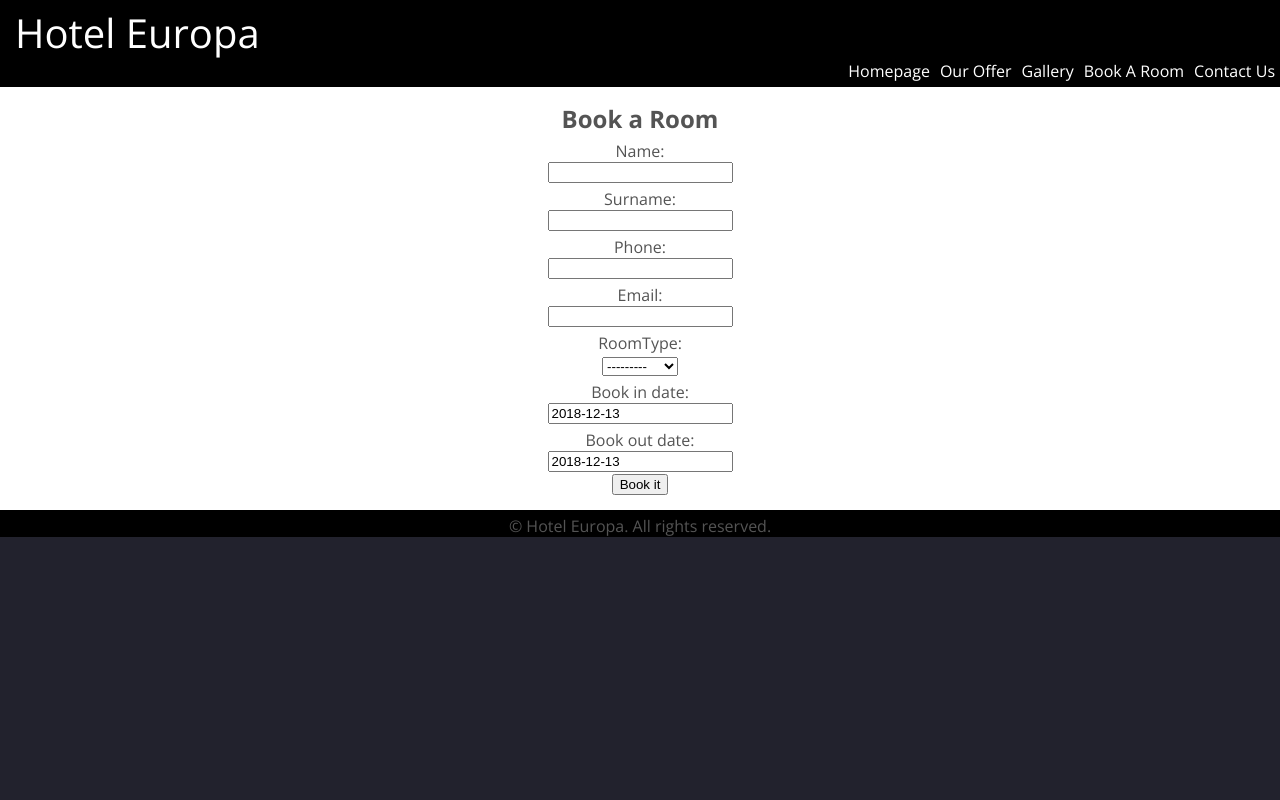
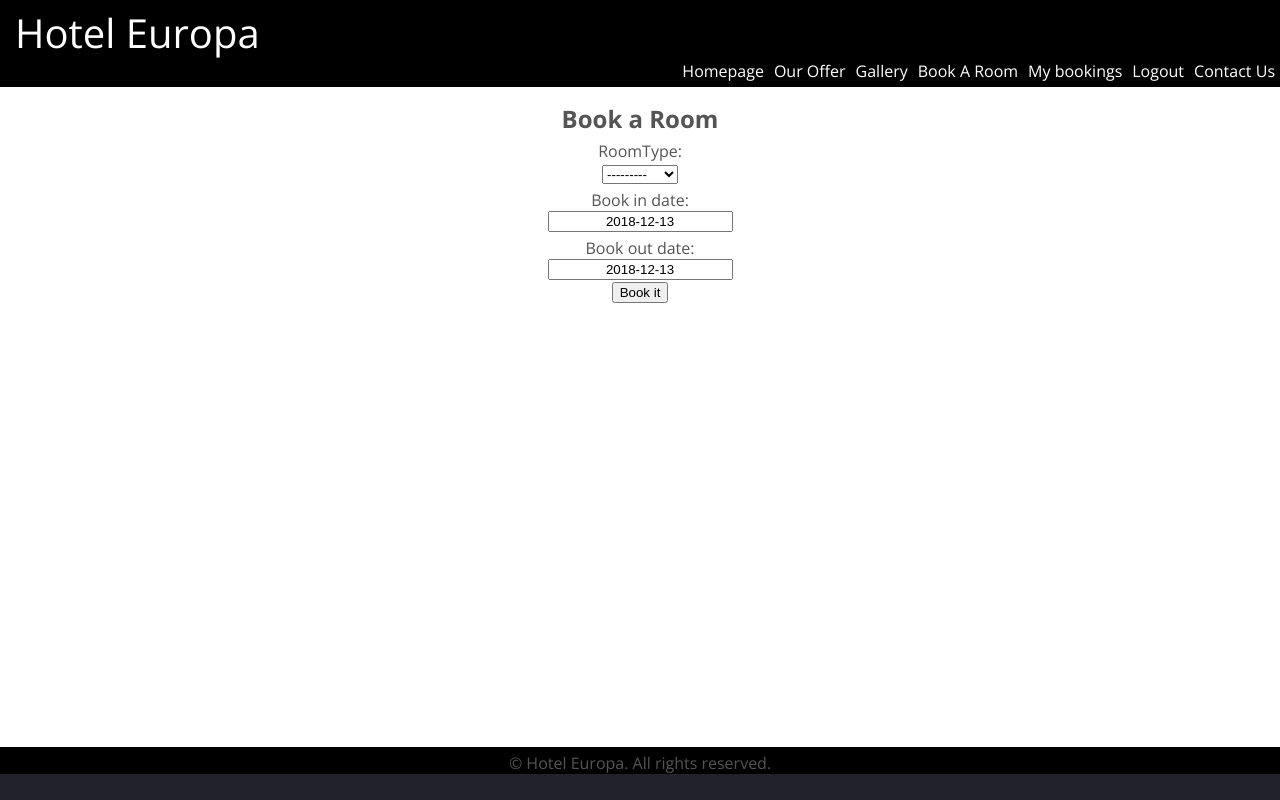
Before and after one commit to Jatin-Nikhil/new, a Django app: page /booking/ in a window 1280 px wide. Run offline with Django 3.2, Linux system fonts and the light colour scheme; a user stored in the database is signed in; data comes from the database, SQL or seed files in the repository; both versions use the stored data as it was before the commit; some libraries are stand-ins or nearby versions.

Commit message:
Login/Registration/Booking
Added login and registration system, added booking system dependant on the user authorization status

```diff
--- a/accounts/templates/registration/login.html
+++ b/accounts/templates/registration/login.html
@@ -3,7 +3,5 @@
 
 {% block title %}Login Hotel Europa{% endblock %}
 
-{% block content %}
-	<div>
-	</div>
+{% block main %}
 {% endblock %}
--- a/hotel/admin.py
+++ b/hotel/admin.py
@@ -1,6 +1,6 @@
 from django.contrib import admin
-from .models import Hotel, Room_type, Room, Reservation, Reserved_room
-#Profile
+from .models import Hotel, Room_type, Room, Profile, Reservation, Reserved_room
+
 # Register your models here.
-myModels = [Hotel, Room_type, Room, Reservation, Reserved_room]
+myModels = [Hotel, Room_type, Room, Profile, Reservation, Reserved_room]
 admin.site.register(myModels)
--- a/hotel/forms.py
+++ b/hotel/forms.py
@@ -1,26 +1,35 @@
 from django import forms
-"""from django.contrib.auth.forms import UserCreationForm
-from django.contrib.auth.models import User"""
+from django.contrib.auth.forms import UserCreationForm
+from django.contrib.auth.models import User
 from .models import Reservation
 from django.contrib.admin import widgets
 
 
-"""class SignUpForm(UserCreationForm):
-    name = forms.CharField(max_length=30, required=True)
-    surname = forms.CharField(max_length=30, required=True)
-    phone = forms.CharField(max_length=9, required=True)
-    email = forms.EmailField(required=True)
+class SignUpForm(UserCreationForm):
+	name = forms.CharField(max_length=30, required=True)
+	surname = forms.CharField(max_length=30, required=True)
+	phone = forms.CharField(max_length=9, required=True)
+	email = forms.EmailField(required=True)
 
-    class Meta:
-        model = User
-        fields = ('username', 'name', 'surname', 'phone', 'email', 'password1', 'password2', )
-"""
+	class Meta:
+		model = User
+		fields = ('username', 'name', 'surname', 'phone', 'email', 'password1', 'password2', )
+
 class Booking(forms.ModelForm):
 
-    class Meta:
-        model = Reservation
-        fields = ('name', 'surname', 'phone', 'email', 'roomType', 'bookIn', 'bookOut',)
-        widgets = {
-        	'bookIn': forms.DateInput(attrs={'class': 'datepicker'}),
-        	'bookOut': forms.DateInput(attrs={'class': 'datepicker'})
-        	}
+	def __init__(self, *args, **kwargs):
+		user = kwargs.pop('user')
+		super(Booking, self).__init__(*args, **kwargs)
+		if user.is_authenticated:
+			self.fields.pop('name')
+			self.fields.pop('surname')
+			self.fields.pop('phone')
+			self.fields.pop('email')
+
+	class Meta:
+		model = Reservation
+		fields = ('name', 'surname', 'phone', 'email', 'roomType', 'bookIn', 'bookOut',)
+		widgets = {
+			'bookIn': forms.DateInput(attrs={'class': 'datepicker'}),
+			'bookOut': forms.DateInput(attrs={'class': 'datepicker'})
+			}
--- a/hotel/models.py
+++ b/hotel/models.py
@@ -1,8 +1,8 @@
 from django.db import models
 from django.utils import timezone
-"""from django.contrib.auth.models import User
+from django.contrib.auth.models import User
 from django.db.models.signals import post_save
-from django.dispatch import receiver"""
+from django.dispatch import receiver
 # Create your models here.
 
 
@@ -41,17 +41,16 @@ class Room(models.Model):
                 %s Rented: %s Price: %d Description: %s'%(self.number, self.roomType.typeID, self.roomType.name, self.hotelName.name,
                                                             self.roomType.capacity, self.rented, self.roomType.price, self.roomType.description)
 
-"""
+
 class Profile(models.Model):
     user = models.OneToOneField(User, on_delete = models.CASCADE)
     name = models.CharField(max_length = 100)
     surname = models.CharField(max_length = 100)
     phone = models.CharField(max_length = 9)
-    email = models.EmailField()
 
     def __str__(self):
-        return 'Nickname: %s Name: %s Surname: %s Phone: %s Email: %s'%(self.user, self.name, self.surname,
-                                                                        self.phone, self.email)
+        return 'Nickname: %s Name: %s Surname: %s Phone: %s Email: %s'%(self.user.username, self.name, self.surname,
+                                                                        self.phone, self.user.email)
 
 @receiver(post_save, sender=User)
 def create_user_profile(sender, instance, created, **kwargs):
@@ -61,7 +60,7 @@ def create_user_profile(sender, instance, created, **kwargs):
 @receiver(post_save, sender=User)
 def save_user_profile(sender, instance, **kwargs):
     instance.profile.save()
-"""
+
 
 class Reservation(models.Model):
     reservationID = models.AutoField(primary_key = True)
--- a/hotel/static/css/style.css
+++ b/hotel/static/css/style.css
@@ -1,6 +1,7 @@
 html, body {
 	height: 100%;
 	font-size: 100%;
+	box-sizing: border-box;
 }
 body {
 	margin: 0px;
@@ -35,10 +36,6 @@ header h1{
 	font-weight: 300;
 	font-size: 2.5em;
 }
-p {
-	padding-top: 5px;
-	margin: 0px;
-}
 
 footer {
 	background-color: black;
@@ -52,14 +49,42 @@ footer {
     display: inline-block;
     margin-left: auto;
     margin-right: auto;
+    text-align: center;
 }
-#center label {
-	display: block
+#center input{
+	display: block;
+	text-align: center;
+	margin-right: auto;
+  	margin-left: auto;
 }
-#center input {
-	display: block
+#center p{
+	display: block;
+	text-align: center;
+	margin-right: auto;
+  	margin-left: auto;
 }
-
+#center label{
+	display: block;
+	text-align: center;
+	margin-right: auto;
+  	margin-left: auto;
+}
+#center li, ul{
+	display: block;
+	text-align: center;
+	margin-right: auto;
+  	margin-left: auto;
+}
+#center a {
+	color: #545454;
+}
+p {
+	padding-top: 5px;
+	margin: 0px;
+}
+main {
+	min-height: 82.5%;
+}
 
 @media (min-width: 800px) {
 main {
@@ -80,13 +105,13 @@ nav {
 nav a{
 	padding: 0px 5px 5px 5px;
 }
-ul {
+#menu {
 	list-style-type: none;
 	padding: 0px;
 	margin: 0px;
 	display: inline-block;
 }
-li {
+#menu li {
 	float: left;
 }
 
--- a/hotel/templates/hotel/base.html
+++ b/hotel/templates/hotel/base.html
@@ -5,7 +5,6 @@
 <meta http-equiv="Content-Type" content="text/html; charset=utf-8" />
 <meta name="viewport" content="width=device-width, initial-scale=1.0" />
 <link rel="stylesheet" href="//code.jquery.com/ui/1.12.1/themes/base/jquery-ui.css">
-<link rel="stylesheet" href="/resources/demos/style.css">
 <script src="http://ajax.googleapis.com/ajax/libs/jquery/1.7.1/jquery.min.js" type="text/javascript"></script>
 <script src="https://code.jquery.com/jquery-1.12.4.js"></script>
 <script src="https://code.jquery.com/ui/1.12.1/jquery-ui.js"></script>
@@ -29,14 +28,14 @@
 			<li><a href="{% url 'offer' %}">Our Offer</a></li>
 			<li><a href="{% url 'gallery' %}" >Gallery</a></li>
 			<li><a href="{% url 'bookRoom' %}">Book A Room</a></li>
-			<!--{% block login %}
+			{% block login %}
 				{% if user.is_authenticated %}
-					<li><a href ="#">My bookings</a></li>
+					<li><a href ="{% url 'bookings' %}">My bookings</a></li>
 					<li><a href="{% url 'logout' %}">Logout</a></li>
 				{% else %}
 					<li><a href="{% url 'login' %}">Sign in</a></li>
 				{% endif %}
-			{% endblock %}-->
+			{% endblock %}
 			<li><a href="{% url 'contact' %}">Contact Us</a></li>
 	    </ul>
 	</nav>
--- a/hotel/templates/hotel/bookRoom.html
+++ b/hotel/templates/hotel/bookRoom.html
@@ -6,8 +6,8 @@
 {% block header %}
 <script>
 $( function() {
-$( "#id_bookIn" ).datepicker({ minDate: 0, maxDate: "+24M", dateFormat: 'dd.mm.yy',});
-$( "#id_bookOut" ).datepicker({ minDate: 0, maxDate: "+24M", dateFormat: 'dd.mm.yy',});
+$( "#id_bookIn" ).datepicker({ minDate: 0, maxDate: "+24M", dateFormat: 'yy-mm-dd',});
+$( "#id_bookOut" ).datepicker({ minDate: 0, maxDate: "+24M", dateFormat: 'yy-mm-dd',});
 } );
 </script>
 {% endblock %}
--- a/hotel/templates/registration/login.html
+++ b/hotel/templates/registration/login.html
@@ -3,8 +3,8 @@
 
 {% block title %}Login Hotel Europa{% endblock %}
 
-{% block content %}
-	<div id = "login">
+{% block main %}
+	<div id = "center">
 		<h2><strong>Sign in</h2></strong>
 		<form method="post">
  			{% csrf_token %}
--- a/hotel/templates/registration/signUp.html
+++ b/hotel/templates/registration/signUp.html
@@ -3,8 +3,8 @@
 
 {% block title %}Sign Up Hotel Europa{% endblock %}
 
-{% block content %}
-	<div id = "login">
+{% block main %}
+	<div id = "center">
   		<h2>Sign up</h2>
   		<form method="post">
   			{% csrf_token %}
--- a/hotel/urls.py
+++ b/hotel/urls.py
@@ -7,8 +7,8 @@ urlpatterns = [
     path('contact/', views.contact, name='contact'),
     path('gallery/', views.gallery, name='gallery'),
     path('offer/', views.offer, name='offer'),
-    path('booking/', views.bookRoom, name='bookRoom'),
-    path('bookSuccess/<int:pk>', views.bookSuccess, name='bookSuccess')
+    path('booking/', views.book_room, name='bookRoom'),
+    path('bookSuccess/<int:pk>', views.book_success, name='bookSuccess'),
+    path('signUp/', views.sign_up, name='signUp'),
+    path('bookings/', views.my_bookings, name='bookings'),
 ]
-
-#path('signUp/', views.signUp, name='signUp'),
--- a/hotel/views.py
+++ b/hotel/views.py
@@ -1,31 +1,35 @@
 from django.shortcuts import render, redirect
 from django.http import HttpResponse
-from .models import Hotel, Room_type, Room, Reservation, Reserved_room
+from django.utils import timezone
+from .models import Hotel, Room_type, Room, Profile, Reservation, Reserved_room
 from hotel.forms import Booking
-"""Profile
 from django.contrib.auth import login, authenticate
-from hotel.forms import SignUpForm"""
+from hotel.forms import SignUpForm
 # Create your views here.
 
 def index(request):
 	hotels = Hotel.objects.all()
 	return render(request, 'hotel/index.html', {'hotels' : hotels})
 
+
 def contact(request):
 	hotels = Hotel.objects.all()
 	return render(request, 'hotel/contact.html', {'hotels' : hotels})
+
 
 def offer(request):
 	hotels = Hotel.objects.all()
 	rooms = Room_type.objects.all()
 	return render(request, 'hotel/offer.html', {'hotels' : hotels, 'rooms' : rooms})
 
+
 def gallery(request):
 	hotels = Hotel.objects.all()
 	i, p = "123456", "123"
 	return render(request, 'hotel/gallery.html', {'hotels' : hotels, 'i' : i, 'p' : p})
-"""
-def signUp(request):
+
+
+def sign_up(request):
 	if request.method == 'POST':
 		form = SignUpForm(request.POST)
 		if form.is_valid():
@@ -43,26 +47,44 @@ def signUp(request):
 	else:
 		form = SignUpForm()
 	return render(request, 'registration/signUp.html', {'form' : form})
-"""
-def bookRoom(request):
+
+
+def book_room(request):
+	form = Booking(request.POST or None, user=request.user)
 	if request.method == 'POST':
-		form = Booking(request.POST)
 		if form.is_valid():
-			reservation = form.save(commit=False)
-			reservation.name = form.cleaned_data.get('name')
-			reservation.surname = form.cleaned_data.get('surname')
-			reservation.phone = form.cleaned_data.get('phone')
-			reservation.email = form.cleaned_data.get('email')
-			reservation.bookIn = form.cleaned_data.get('bookIn')
-			reservation.bookOut = form.cleaned_data.get('bookOut')
-			reservation.save()
+			if request.user.is_authenticated:
+				reservation = form.save(commit=False)
+				guest = Profile.objects.get(user=request.user)
+				reservation.name = guest.name
+				reservation.surname = guest.surname
+				reservation.phone = guest.phone
+				reservation.email = guest.user.email
+				reservation.save()
+
+			else:
+				reservation = form.save()
+
 			n = reservation.pk
 			return redirect('bookSuccess', n)
-	else:
-		form = Booking()
 	return render(request, 'hotel/bookRoom.html', {'form' : form})
 
-def bookSuccess(request, pk):
+
+def book_success(request, pk):
 	receipts = Reservation.objects.get(reservationID=pk)
 	receipts.price()
 	return render(request, 'hotel/bookSuccess.html', {'receipts' : receipts})
+
+
+def my_bookings(request):
+	guest = Profile.objects.get(user=request.user)
+	bookings = Reservation.objects.filter(
+		name=guest.name
+		).filter(
+		surname=guest.surname
+		).filter(
+		phone=guest.phone
+		).exclude(
+		bookOut__lt=timezone.now()
+		)
+	return render(request, 'hotel/myBookings.html', {'bookings' : bookings})
--- a/projektHotel/settings.py
+++ b/projektHotel/settings.py
@@ -104,7 +104,7 @@ AUTH_PASSWORD_VALIDATORS = [
 # Internationalization
 # https://docs.djangoproject.com/en/2.1/topics/i18n/
 
-LANGUAGE_CODE = 'pl'
+LANGUAGE_CODE = 'en'
 
 TIME_ZONE = 'Europe/Warsaw'
 
@@ -119,5 +119,5 @@ USE_TZ = True
 # https://docs.djangoproject.com/en/2.1/howto/static-files/
 
 STATIC_URL = '/static/'
-LOGIN_REDIRECT_URL = '/hotelEuropa'
-LOGOUT_REDIRECT_URL = '/hotelEuropa'
+LOGIN_REDIRECT_URL = '/'
+LOGOUT_REDIRECT_URL = '/'
```
Also changed, not shown: hotel/templates/hotel/bookSuccess.html (+10 -9 lines), hotel/templates/hotel/myBookings.html (added, +19 -0 lines), hotel/templates/hotel/test.html (added, +9 -0 lines), db.sqlite3 (deleted), hotel/migrations/0001_initial.py. Lines whose indentation alone changed are shown as unchanged.
